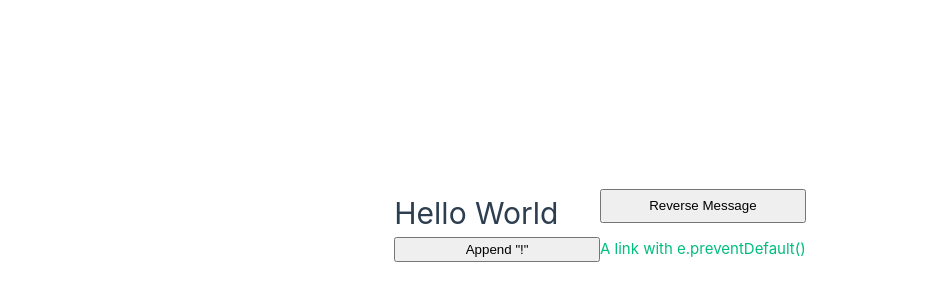
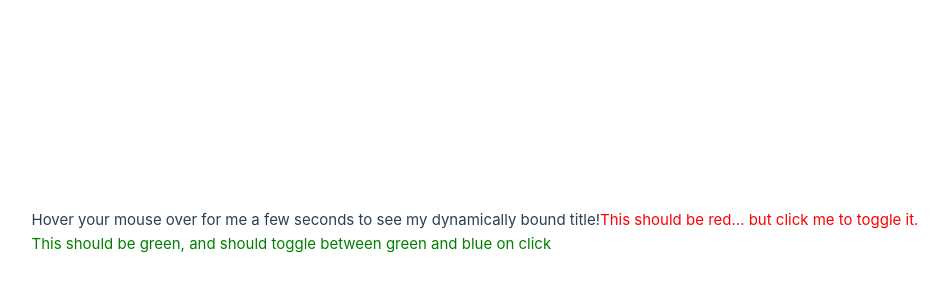
Before and after one commit to darshanmukunda98/gnome-Todo-VueJSMongoDB, a Vue app in the folder vue-project/: page / in a window 1280 px wide. Shown: the part 168-468 px from the top of the page, without its empty margins (40-985 px from the left). Built offline with nearby package versions, Linux system fonts and the light colour scheme.

Commit message:
ex3 Attibute Bindings

```diff
--- a/vue-project/src/App.vue
+++ b/vue-project/src/App.vue
@@ -1,25 +1,35 @@
 <script setup>
 import { ref } from "vue";
+
 const message = ref("Hello World");
-function reverseMessage() {
-  message.value = message.value.split("").reverse().join("");
+const isRed = ref(true);
+const color = ref("green");
+
+function toggleRed() {
+  isRed.value = !isRed.value;
 }
-function notify() {
-  alert("navigation was prevented");
+
+function toggleColor() {
+  color.value = color.value === "green" ? "blue" : "green";
 }
 </script>
 <template>
-  <h1>{{ message }}</h1>
-  <button @click="reverseMessage">Reverse Message</button>
-  <button @click="message += '!'">Append "!"</button>
-  <a href="https://vuejs.org" @click.prevent="notify">
-    A link with e.preventDefault()
-  </a>
+  <p>
+    <span :title="message">
+      Hover your mouse over for me a few seconds to see my dynamically bound
+      title!
+    </span>
+  </p>
+  <p :class="{ red: isRed }" @click="toggleRed">
+    This should be red... but click me to toggle it.
+  </p>
+  <p :style="{ color }" @click="toggleColor">
+    This should be green, and should toggle between green and blue on click
+  </p>
+
 </template>
 <style>
-button,
-a {
-  display: block;
-  margin-bottom: 1em;
+.red{
+  color: red;
 }
 </style>
```
